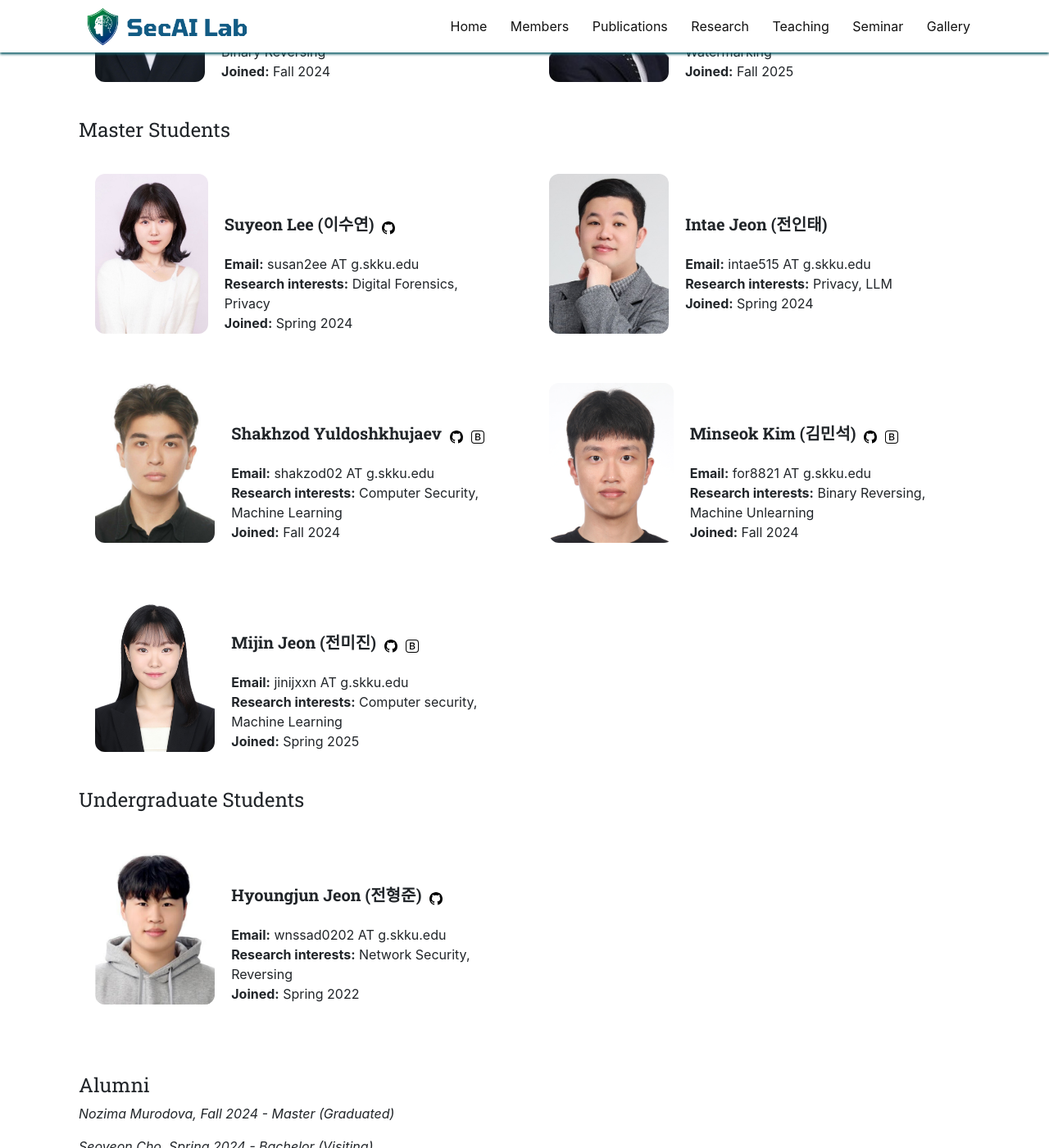
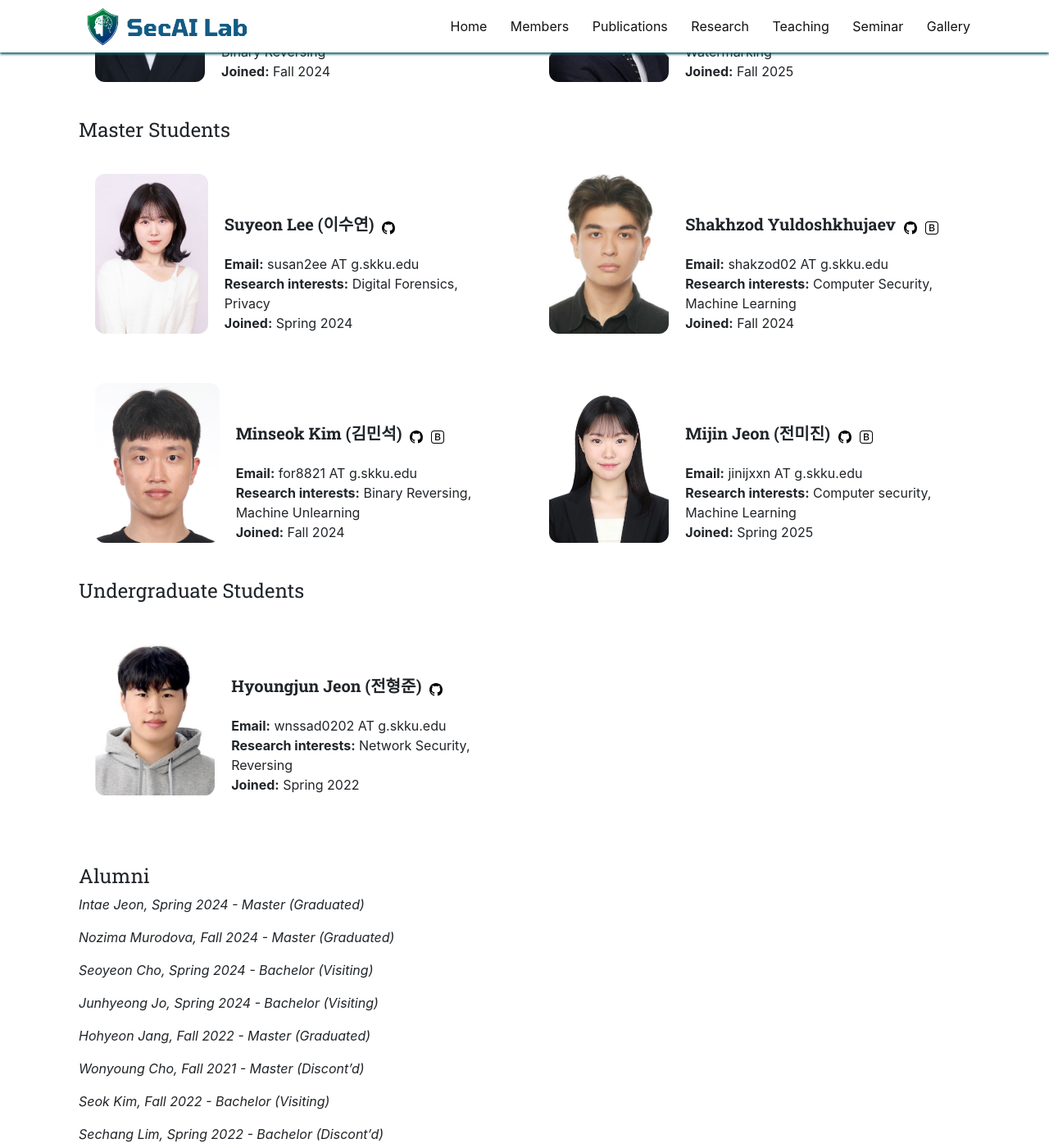
Before and after one commit to SecAI-Lab/secai-lab.github.io, a Jekyll site: the page built from pages/members.md, in a window 1280 px wide and 1400 px high, scrolled down 964 px. Shown: the whole window at 82% size. Built offline with Jekyll 4.4.1, drawn with Linux system fonts in a browser that asks for light colours; nearby versions of some CDN libraries.

Commit message:
alumni Intae Jeon

```diff
--- a/_data/alumni_members.yml
+++ b/_data/alumni_members.yml
@@ -1,3 +1,4 @@
+- name: Intae Jeon, Spring 2024 - Master (Graduated)
 - name: Nozima Murodova, Fall 2024 - Master (Graduated)
 - name: Seoyeon Cho, Spring 2024 - Bachelor (Visiting)
 - name: Junhyeong Jo, Spring 2024 - Bachelor (Visiting)
--- a/_data/msb_students.yml
+++ b/_data/msb_students.yml
@@ -4,13 +4,6 @@
   email: susan2ee AT g.skku.edu
   research: Digital Forensics, Privacy
   github: https://github.com/susan2ee
-  joined: Spring 2024
-
-- name: Intae Jeon (전인태)
-  photo: intae2.jpg
-  info: Master student
-  email: intae515 AT g.skku.edu
-  research: Privacy, LLM
   joined: Spring 2024
 
 - name: Shakhzod Yuldoshkhujaev
```
